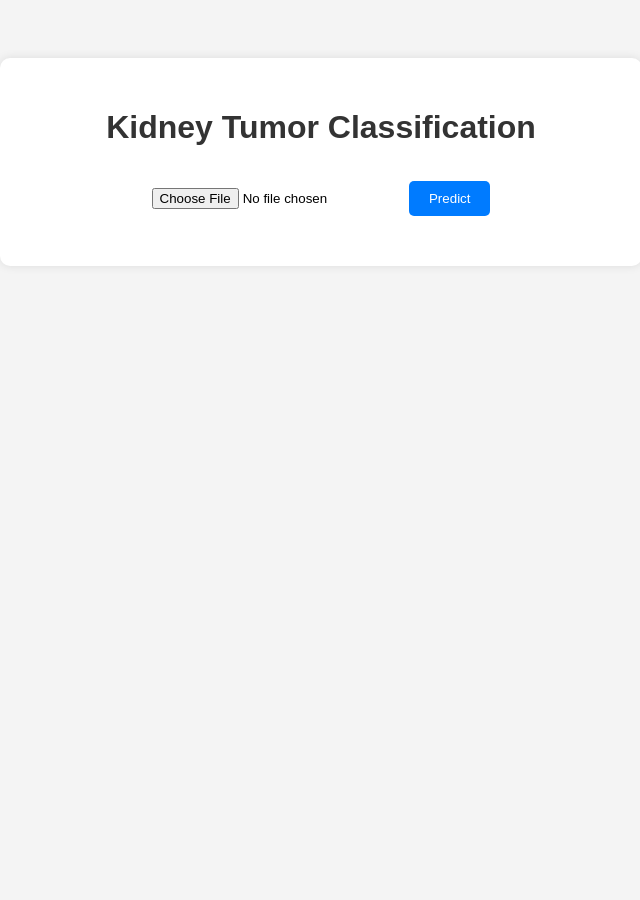
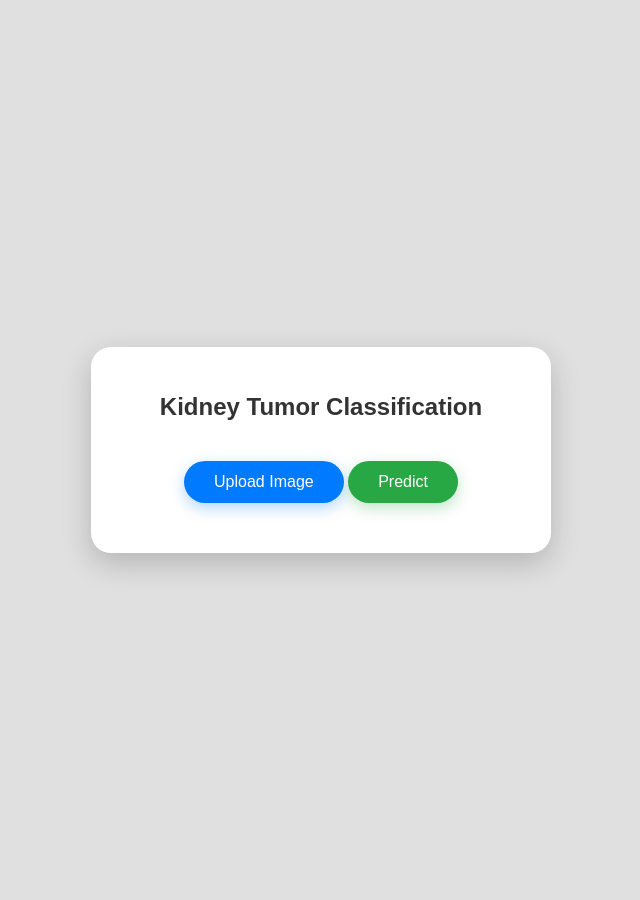
Before and after one commit to shivamkumar4756/KidneyTumorClassifier, a Flask app: template templates/index2.html in a window 1280 px wide. Shown: the whole page, without its empty margins (319-959 px from the left). Before the commit the page ends 216 px from the top, so only its background shows below. Run offline with Flask 3, Linux system fonts and the light colour scheme; the template is opened without the code that fills it, so the values that code supplies are empty.

```diff
--- a/templates/index2.html
+++ b/templates/index2.html
@@ -1,58 +1,160 @@
 <!DOCTYPE html>
 <html lang="en">
 <head>
-    <meta charset="UTF-8">
-    <meta name="viewport" content="width=device-width, initial-scale=1.0">
+    <meta charset="UTF-8" />
+    <meta name="viewport" content="width=device-width, initial-scale=1.0" />
     <title>Kidney Tumor Prediction</title>
     <style>
         body {
             font-family: Arial, sans-serif;
             text-align: center;
-            background-color: #f4f4f4;
+            background-color: #e0e0e0;
             padding: 50px;
+            display: flex;
+            justify-content: center;
+            align-items: center;
+            height: 100vh;
+            margin: 0;
+            perspective: 1000px;
         }
+
         .container {
             background: white;
             padding: 30px;
-            border-radius: 10px;
-            box-shadow: 0px 0px 10px rgba(0, 0, 0, 0.1);
-            width: 50%;
-            margin: auto;
+            border-radius: 20px;
+            box-shadow: 0 10px 30px rgba(0, 0, 0, 0.2);
+            width: 400px;
+            transition: transform 0.3s ease, box-shadow 0.3s ease;
+            transform-style: preserve-3d;
         }
+
+        /* Smooth hover effect */
+        .container:hover {
+            transform: translateY(-5px);
+            box-shadow: 0 15px 35px rgba(0, 0, 0, 0.3);
+        }
+
         h1 {
             color: #333;
+            font-size: 24px;
+            margin-bottom: 20px;
         }
+
         input[type="file"] {
+            display: none;
+        }
+
+        .file-label {
+            display: inline-block;
+            padding: 12px 30px;
+            background: #007BFF;
+            color: white;
+            border-radius: 50px;
+            cursor: pointer;
+            font-size: 16px;
+            transition: background 0.3s ease;
+            box-shadow: 0 5px 15px rgba(0, 123, 255, 0.3);
+        }
+
+        .file-label:hover {
+            background: #0056b3;
+        }
+
+        /* Hide preview container until file is uploaded */
+        .preview-container {
+            display: none;
             margin-top: 20px;
+            width: 100%;
+            height: 250px;
+            border-radius: 10px;
+            overflow: hidden;
+            box-shadow: 0 5px 15px rgba(0, 0, 0, 0.2);
+            background-color: #f0f0f0;
+            transition: transform 0.3s ease;
         }
+
+        /* Scale effect on hover */
+        .preview-image {
+            width: 100%;
+            height: 100%;
+            object-fit: cover;
+            transition: transform 0.3s ease;
+        }
+
+        .preview-container:hover .preview-image {
+            transform: scale(1.03);
+        }
+
         button {
-            padding: 10px 20px;
-            margin-top: 10px;
-            background: #007BFF;
+            padding: 12px 30px;
+            margin-top: 20px;
+            background: #28a745;
             color: white;
             border: none;
             cursor: pointer;
-            border-radius: 5px;
+            border-radius: 50px;
+            font-size: 16px;
+            transition: background 0.3s ease;
+            box-shadow: 0 5px 15px rgba(40, 167, 69, 0.3);
         }
+
         button:hover {
-            background: #0056b3;
+            background: #218838;
         }
+
         #result {
             margin-top: 20px;
             font-size: 18px;
             font-weight: bold;
+            color: #333;
+            opacity: 0;
+            transition: opacity 0.3s ease;
         }
     </style>
 </head>
 <body>
+
 <div class="container">
     <h1>Kidney Tumor Classification</h1>
-        <input type="file" id="fileInput">
+
+    <!-- File Upload -->
+    <label for="fileInput" class="file-label">Upload Image</label>
+    <input type="file" id="fileInput" accept="image/*" onchange="previewImage(event)" />
+
+    <!-- Image Preview -->
+    <div class="preview-container" id="previewContainer">
+        <img id="preview" class="preview-image" alt="Image Preview" />
+    </div>
+
+    <!-- Predict Button -->
     <button onclick="predict()">Predict</button>
+
+    <!-- Result Display -->
     <p id="result"></p>
 </div>
 
 <script>
+    // Function to preview the uploaded image
+    function previewImage(event) {
+        const file = event.target.files[0];
+        const preview = document.getElementById("preview");
+        const previewContainer = document.getElementById("previewContainer");
+
+        if (file) {
+            const reader = new FileReader();
+
+            reader.onload = function(e) {
+                preview.src = e.target.result;
+                previewContainer.style.display = "block";
+            };
+
+            reader.readAsDataURL(file);
+        } else {
+            previewContainer.style.display = "none";
+        }
+    }
+
+    // Function to handle prediction
     function predict() {
         let fileInput = document.getElementById("fileInput").files[0];
         if (!fileInput) {
@@ -63,25 +165,34 @@
         let formData = new FormData();
         formData.append("file", fileInput);
 
+        // Send file to backend for prediction
         fetch("/predict", {
             method: "POST",
             body: formData
         })
         .then(response => response.json())
         .then(data => {
+            const result = document.getElementById("result");
             if (data.prediction) {
                 let tumorProb = data.prediction[0][1] * 100; // Convert probability to percentage
                 let message = tumorProb > 50
                     ? `⚠️ High chance of Tumor: ${tumorProb.toFixed(2)}%`
                     : `✅ Low chance of Tumor: ${tumorProb.toFixed(2)}%`;
 
-                    document.getElementById("result").innerHTML = message;
+                result.innerHTML = message;
+                result.style.opacity = "1";
             } else {
-                    document.getElementById("result").innerHTML = "❌ Error: " + data.error;
+                result.innerHTML = "❌ Error: " + data.error;
+                result.style.opacity = "1";
             }
         })
-            .catch(error => console.error("Error:", error));
+        .catch(error => {
+            console.error("Error:", error);
+            document.getElementById("result").innerHTML = "❌ Prediction failed!";
+            document.getElementById("result").style.opacity = "1";
+        });
     }
 </script>
+
 </body>
 </html>
```
Also changed, not shown: 2 other files. Lines whose indentation alone changed are shown as unchanged.
